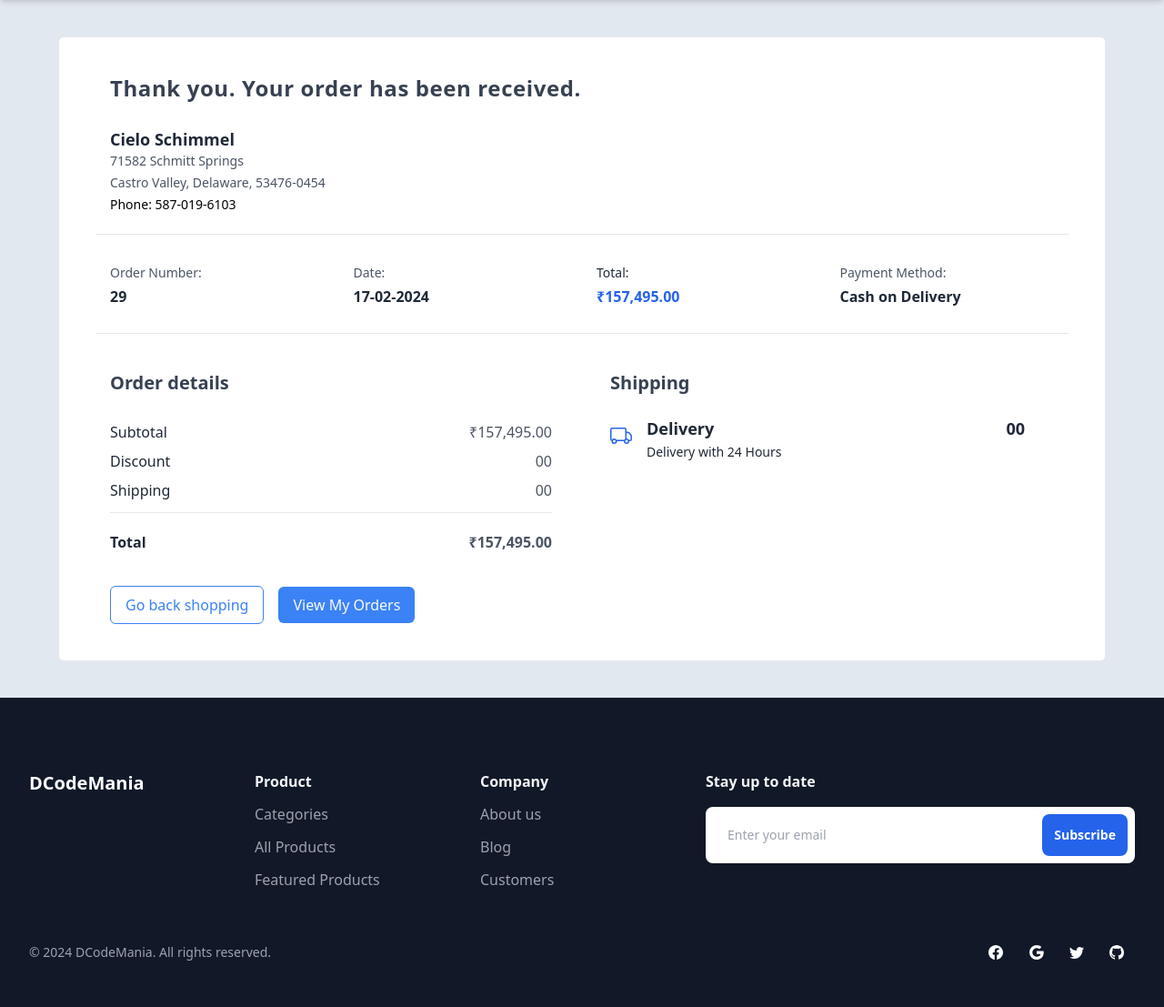
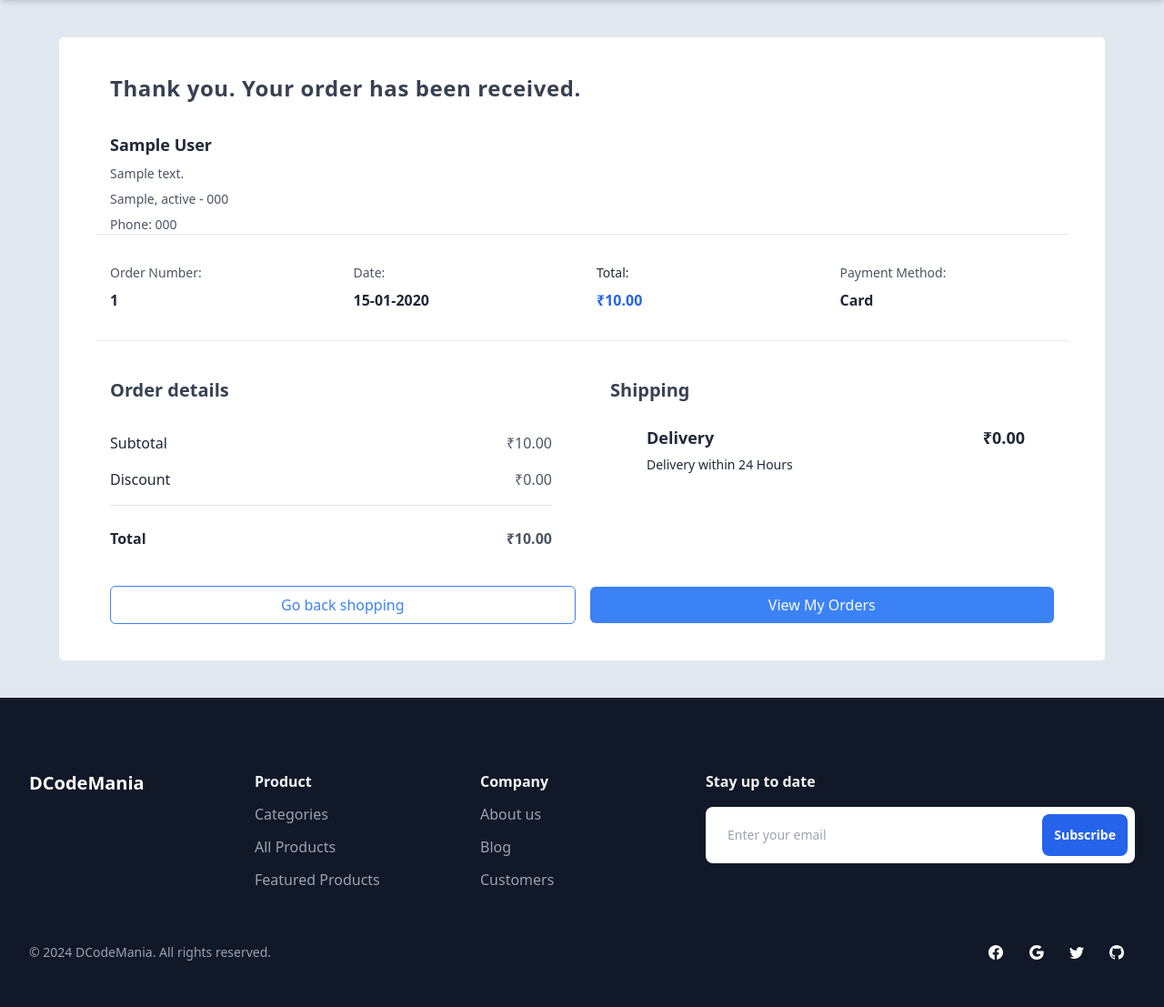
Before and after one commit to arcebal/E-commerce, a Laravel app: page /success in a window 1280 px wide. Shown: the part 70-1177 px from the top of the page at 91% size. Run offline with Laravel 10, Linux system fonts and the light colour scheme; a user stored in the database is signed in; tables that the repository leaves empty hold one stand-in row (values such as "Sample post"); style sheets or scripts are compiled from the project's sources; some libraries are stand-ins or nearby versions.

Commit message:
Chapter 23 E-commerce

```diff
--- a/app/Livewire/CheckoutPage.php
+++ b/app/Livewire/CheckoutPage.php
@@ -3,12 +3,15 @@
 namespace App\Livewire;
 
 use App\Helpers\CartManagement;
+use App\Mail\OrderPlaced;
 use Livewire\Attributes\Title;
 use Livewire\Component;
 use App\Models\Order;
 use App\Models\Address;
+use Illuminate\Support\Facades\Mail;
 use Stripe\Stripe;
 use Stripe\Checkout\Session;
+
 
 #[Title('Checkout Page')]
 class CheckoutPage extends Component
@@ -101,6 +104,7 @@ class CheckoutPage extends Component
         $address->save();
         $order->items()->createMany($cart_items);
         CartManagement::clearCartItems();
+        Mail::to(request()->user())->send(new OrderPlaced($order));
         return redirect($redirect_url);
     }
 
--- a/app/Livewire/SuccessPage.php
+++ b/app/Livewire/SuccessPage.php
@@ -2,12 +2,48 @@
 
 namespace App\Livewire;
 
+use App\Models\Order;
+use Livewire\Attributes\Title;
+use Livewire\Attributes\Url;
 use Livewire\Component;
+use Stripe\Stripe;
+use Stripe\Checkout\Session;
 
+#[Title('Success - CeballosCodeMania')]
 class SuccessPage extends Component
 {
+    #[Url]
+    public $session_id;
+
     public function render()
     {
-        return view('livewire.success-page');
+        $latest_order = Order::with('address')
+            ->where('user_id', auth()->id())
+            ->latest()
+            ->firstOrFail();
+
+            if($this->session_id){
+                Stripe::setApiKey(env('STRIPE_SECRET'));
+                $session_info = Session::retrieve($this->session_id);
+
+                if($session_info->payment_status != 'paid'){
+                    $latest_order->payment_status = 'failed';
+                    $latest_order->save();
+                    return redirect()->route('cancel');
+                } else if($session_info->payment_status == 'paid'){
+                    $latest_order->payment_status = 'paid';
+                    $latest_order->save();
+                }
+            }
+
+        // Be defensive: compute subtotal & total from available fields
+        $subtotal = $latest_order->grand_total ?? $latest_order->subtotal ?? $latest_order->total_amount ?? 0;
+        $total = $latest_order->total_amount ?? $latest_order->grand_total ?? $subtotal;
+
+        return view('livewire.success-page', [
+            'order' => $latest_order,
+            'subtotal' => $subtotal,
+            'total' => $total,
+        ]);
     }
 }
--- a/resources/views/livewire/checkout-page.blade.php
+++ b/resources/views/livewire/checkout-page.blade.php
@@ -168,7 +168,8 @@
 				</hr>
 			</div>
 			<button type="submit" class="bg-green-500 mt-4 w-full p-3 rounded-lg text-lg text-white hover:bg-green-600">
-				Place Order
+				<span wire:loading.remove>Place Order</span>
+				<span wire:loading>Processing...</span>
 			</button>
 			<div class="bg-white mt-4 rounded-xl shadow p-4 sm:p-7 dark:bg-slate-900">
 				<div class="text-xl font-bold underline text-gray-700 dark:text-white mb-2">
--- a/resources/views/livewire/success-page.blade.php
+++ b/resources/views/livewire/success-page.blade.php
@@ -1,102 +1,130 @@
 <div class="w-full max-w-[85rem] py-10 px-4 sm:px-6 lg:px-8 mx-auto">
-    <section class="flex items-center font-poppins dark:bg-gray-800 ">
+    <section class="flex items-center font-poppins dark:bg-gray-800">
         <div class="justify-center flex-1 max-w-6xl px-4 py-4 mx-auto bg-white border rounded-md dark:border-gray-900 dark:bg-gray-900 md:py-10 md:px-10">
-    <div>
-      <h1 class="px-4 mb-8 text-2xl font-semibold tracking-wide text-gray-700 dark:text-gray-300 ">
-        Thank you. Your order has been received. </h1>
-      <div class="flex border-b border-gray-200 dark:border-gray-700  items-stretch justify-start w-full h-full px-4 mb-8 md:flex-row xl:flex-col md:space-x-6 lg:space-x-8 xl:space-x-0">
-        <div class="flex items-start justify-start flex-shrink-0">
-          <div class="flex items-center justify-center w-full pb-6 space-x-4 md:justify-start">
-            <div class="flex flex-col items-start justify-start space-y-2">
-              <p class="text-lg font-semibold leading-4 text-left text-gray-800 dark:text-gray-400">
-                Cielo Schimmel</p>
-              <p class="text-sm leading-4 text-gray-600 dark:text-gray-400">71582 Schmitt Springs</p>
-              <p class="text-sm leading-4 text-gray-600 dark:text-gray-400">Castro Valley, Delaware, 53476-0454</p>
-              <p class="text-sm leading-4 cursor-pointer dark:text-gray-400">Phone: 587-019-6103</p>
-            </div>
-          </div>
-        </div>
-      </div>
-      <div class="flex flex-wrap items-center pb-4 mb-10 border-b border-gray-200 dark:border-gray-700">
-        <div class="w-full px-4 mb-4 md:w-1/4">
-          <p class="mb-2 text-sm leading-5 text-gray-600 dark:text-gray-400 ">
-            Order Number: </p>
-          <p class="text-base font-semibold leading-4 text-gray-800 dark:text-gray-400">
-            29</p>
-        </div>
-        <div class="w-full px-4 mb-4 md:w-1/4">
-          <p class="mb-2 text-sm leading-5 text-gray-600 dark:text-gray-400 ">
-            Date: </p>
-          <p class="text-base font-semibold leading-4 text-gray-800 dark:text-gray-400">
-            17-02-2024</p>
-        </div>
-        <div class="w-full px-4 mb-4 md:w-1/4">
-          <p class="mb-2 text-sm font-medium leading-5 text-gray-800 dark:text-gray-400 ">
-            Total: </p>
-          <p class="text-base font-semibold leading-4 text-blue-600 dark:text-gray-400">
-            ₹157,495.00</p>
-        </div>
-        <div class="w-full px-4 mb-4 md:w-1/4">
-          <p class="mb-2 text-sm leading-5 text-gray-600 dark:text-gray-400 ">
-            Payment Method: </p>
-          <p class="text-base font-semibold leading-4 text-gray-800 dark:text-gray-400 ">
-            Cash on Delivery </p>
-        </div>
-      </div>
-      <div class="px-4 mb-10">
-        <div class="flex flex-col items-stretch justify-center w-full space-y-4 md:flex-row md:space-y-0 md:space-x-8">
-          <div class="flex flex-col w-full space-y-6 ">
-            <h2 class="mb-2 text-xl font-semibold text-gray-700 dark:text-gray-400">Order details</h2>
-            <div class="flex flex-col items-center justify-center w-full pb-4 space-y-4 border-b border-gray-200 dark:border-gray-700">
-              <div class="flex justify-between w-full">
-                <p class="text-base leading-4 text-gray-800 dark:text-gray-400">Subtotal</p>
-                <p class="text-base leading-4 text-gray-600 dark:text-gray-400">₹157,495.00</p>
-              </div>
-              <div class="flex items-center justify-between w-full">
-                <p class="text-base leading-4 text-gray-800 dark:text-gray-400">Discount
+
+            <h1 class="px-4 mb-8 text-2xl font-semibold tracking-wide text-gray-700 dark:text-gray-300">
+                Thank you. Your order has been received.
+            </h1>
+
+            <!-- Address -->
+            <div class="flex border-b border-gray-200 dark:border-gray-700 items-stretch px-4 mb-8">
+                <div class="flex flex-col space-y-2">
+                    <p class="text-lg font-semibold text-gray-800 dark:text-gray-400">
+                        {{ $order->address->first_name }} {{ $order->address->last_name }}
                     </p>
-                <p class="text-base leading-4 text-gray-600 dark:text-gray-400">00</p>
-              </div>
-              <div class="flex items-center justify-between w-full">
-                <p class="text-base leading-4 text-gray-800 dark:text-gray-400">Shipping</p>
-                <p class="text-base leading-4 text-gray-600 dark:text-gray-400">00</p>
-              </div>
-            </div>
-            <div class="flex items-center justify-between w-full">
-              <p class="text-base font-semibold leading-4 text-gray-800 dark:text-gray-400">Total</p>
-              <p class="text-base font-semibold leading-4 text-gray-600 dark:text-gray-400">₹157,495.00</p>
-            </div>
-          </div>
-          <div class="flex flex-col w-full px-2 space-y-4 md:px-8 ">
-            <h2 class="mb-2 text-xl font-semibold text-gray-700 dark:text-gray-400">Shipping</h2>
-            <div class="flex items-start justify-between w-full">
-              <div class="flex items-center justify-center space-x-2">
-                <div class="w-8 h-8">
-                  <svg xmlns="http://www.w3.org/2000/svg" width="16" height="16" fill="currentColor" class="w-6 h-6 text-blue-600 dark:text-blue-400 bi bi-truck" viewBox="0 0 16 16">
-                    <path d="M0 3.5A1.5 1.5 0 0 1 1.5 2h9A1.5 1.5 0 0 1 12 3.5V5h1.02a1.5 1.5 0 0 1 1.17.563l1.481 1.85a1.5 1.5 0 0 1 .329.938V10.5a1.5 1.5 0 0 1-1.5 1.5H14a2 2 0 1 1-4 0H5a2 2 0 1 1-3.998-.085A1.5 1.5 0 0 1 0 10.5v-7zm1.294 7.456A1.999 1.999 0 0 1 4.732 11h5.536a2.01 2.01 0 0 1 .732-.732V3.5a.5.5 0 0 0-.5-.5h-9a.5.5 0 0 0-.5.5v7a.5.5 0 0 0 .294.456zM12 10a2 2 0 0 1 1.732 1h.768a.5.5 0 0 0 .5-.5V8.35a.5.5 0 0 0-.11-.312l-1.48-1.85A.5.5 0 0 0 13.02 6H12v4zm-9 1a1 1 0 1 0 0 2 1 1 0 0 0 0-2zm9 0a1 1 0 1 0 0 2 1 1 0 0 0 0-2z">
-                    </path>
-                  </svg>
-                </div>
-                <div class="flex flex-col items-center justify-start">
-                  <p class="text-lg font-semibold leading-6 text-gray-800 dark:text-gray-400">
-                    Delivery<br><span class="text-sm font-normal">Delivery with 24 Hours</span>
+                    <p class="text-sm text-gray-600 dark:text-gray-400">
+                        {{ $order->address->street_address }}
+                    </p>
+                    <p class="text-sm text-gray-600 dark:text-gray-400">
+                        {{ $order->address->city }}, {{ $order->address->state }} - {{ $order->address->zip_code }}
+                    </p>
+                    <p class="text-sm text-gray-600 dark:text-gray-400">
+                        Phone: {{ $order->address->phone }}
                     </p>
                 </div>
             </div>
-              <p class="text-lg font-semibold leading-6 text-gray-800 dark:text-gray-400">00</p>
+
+            <!-- Order Summary -->
+            <div class="flex flex-wrap items-center pb-4 mb-10 border-b border-gray-200 dark:border-gray-700">
+
+                <div class="w-full px-4 mb-4 md:w-1/4">
+                    <p class="mb-2 text-sm text-gray-600 dark:text-gray-400">Order Number:</p>
+                    <p class="text-base font-semibold text-gray-800 dark:text-gray-400">{{ $order->id }}</p>
+                </div>
+
+                <div class="w-full px-4 mb-4 md:w-1/4">
+                    <p class="mb-2 text-sm text-gray-600 dark:text-gray-400">Date:</p>
+                    <p class="text-base font-semibold text-gray-800 dark:text-gray-400">
+                        {{ $order->created_at->format('d-m-Y') }}
+                    </p>
+                </div>
+
+                <div class="w-full px-4 mb-4 md:w-1/4">
+                    <p class="mb-2 text-sm font-medium text-gray-800 dark:text-gray-400">Total:</p>
+                    <p class="text-base font-semibold text-blue-600 dark:text-gray-400">
+                        ₹{{ number_format($total, 2) }}
+                    </p>
+                </div>
+
+                <div class="w-full px-4 mb-4 md:w-1/4">
+                    <p class="mb-2 text-sm text-gray-600 dark:text-gray-400">Payment Method:</p>
+                    <p class="text-base font-semibold text-gray-800 dark:text-gray-400">
+                        {{ $order->payment_method == 'cod' ? 'Cash on Delivery' : 'Card' }}
+                    </p>
+                </div>
+
+            </div>
+
+            <!-- Order Details -->
+            <div class="px-4 mb-10">
+                <div class="flex flex-col md:flex-row md:space-x-8">
+
+                    <div class="flex flex-col w-full space-y-6">
+                        <h2 class="mb-2 text-xl font-semibold text-gray-700 dark:text-gray-400">Order details</h2>
+
+                        <div class="flex flex-col pb-4 space-y-4 border-b border-gray-200 dark:border-gray-700">
+
+                            <div class="flex justify-between w-full">
+                                <p class="text-base text-gray-800 dark:text-gray-400">Subtotal</p>
+                                <p class="text-base text-gray-600 dark:text-gray-400">
+                                    ₹{{ number_format($subtotal, 2) }}
+                                </p>
+                            </div>
+
+                            <div class="flex justify-between w-full">
+                                <p class="text-base text-gray-800 dark:text-gray-400">Discount</p>
+                                <p class="text-base text-gray-600 dark:text-gray-400">₹0.00</p>
+                            </div>
+
+                        </div>
+
+                        <div class="flex justify-between w-full">
+                            <p class="text-base font-semibold text-gray-800 dark:text-gray-400">Total</p>
+                            <p class="text-base font-semibold text-gray-600 dark:text-gray-400">
+                                ₹{{ number_format($total, 2) }}
+                            </p>
                         </div>
                     </div>
+
+                    <!-- Shipping -->
+                    <div class="flex flex-col w-full px-2 space-y-4 md:px-8">
+                        <h2 class="mb-2 text-xl font-semibold text-gray-700 dark:text-gray-400">Shipping</h2>
+
+                        <div class="flex justify-between w-full">
+                            <div class="flex items-center space-x-2">
+                                <div class="w-8 h-8">
+                                    <svg xmlns="http://www.w3.org/2000/svg" fill="currentColor" class="w-6 h-6 text-blue-600 dark:text-blue-400" viewBox="0 0 16 16">
+                                        <path d="M0 3.5A1.5 1.5 ..."></path>
+                                    </svg>
+                                </div>
+
+                                <div>
+                                    <p class="text-lg font-semibold text-gray-800 dark:text-gray-400">
+                                        Delivery<br><span class="text-sm font-normal">Delivery within 24 Hours</span>
+                                    </p>
                                 </div>
                             </div>
-      <div class="flex items-center justify-start gap-4 px-4 mt-6 ">
-        <a href="/products" class="w-full text-center px-4 py-2 text-blue-500 border border-blue-500 rounded-md md:w-auto hover:text-white hover:bg-blue-600 dark:border-gray-700 dark:hover:bg-gray-700 dark:text-gray-300">
+
+                            <p class="text-lg font-semibold text-gray-800 dark:text-gray-400">
+                              ₹{{ number_format(0, 2) }}
+                            </p>
+                        </div>
+                    </div>
+
+                </div>
+            </div>
+
+            <!-- Buttons -->
+            <div class="flex items-center gap-4 px-4 mt-6">
+                <a href="/products" class="w-full text-center px-4 py-2 text-blue-500 border border-blue-500 rounded-md hover:text-white hover:bg-blue-600 dark:border-gray-700 dark:hover:bg-gray-700 dark:text-gray-300">
                     Go back shopping
                 </a>
-        <a href="/orders" class="w-full text-center px-4 py-2 bg-blue-500 rounded-md text-gray-50 md:w-auto dark:text-gray-300 hover:bg-blue-600 dark:hover:bg-gray-700 dark:bg-gray-800">
+
+                <a href="/my-orders" class="w-full text-center px-4 py-2 bg-blue-500 rounded-md text-gray-50 hover:bg-blue-600 dark:hover:bg-gray-700 dark:bg-gray-800">
                     View My Orders
                 </a>
             </div>
-    </div>
+
         </div>
     </section>
 </div>
--- a/routes/web.php
+++ b/routes/web.php
@@ -53,7 +53,7 @@ Route::middleware('auth')->group(function () {
     });
     Route::get('/checkout', CheckoutPage::class);
     Route::get('/my-orders', MyOrdersPage::class);
-    Route::get('/my-orders/{order}', MyOrderDetailPage::class);
+    Route::get('/my-orders/{order}', MyOrderDetailPage::class)->name('my-orders.show');
     Route::get('/success', SuccessPage::class)->name('success');
     Route::get('/cancel', CancelPage::class)->name('cancel');
 });
```
Also changed, not shown: app/Mail/OrderPlaced.php (added, +58 -0 lines), resources/views/mail/orders/placed.blade.php (added, +12 -0 lines). Lines whose indentation alone changed are shown as unchanged.
